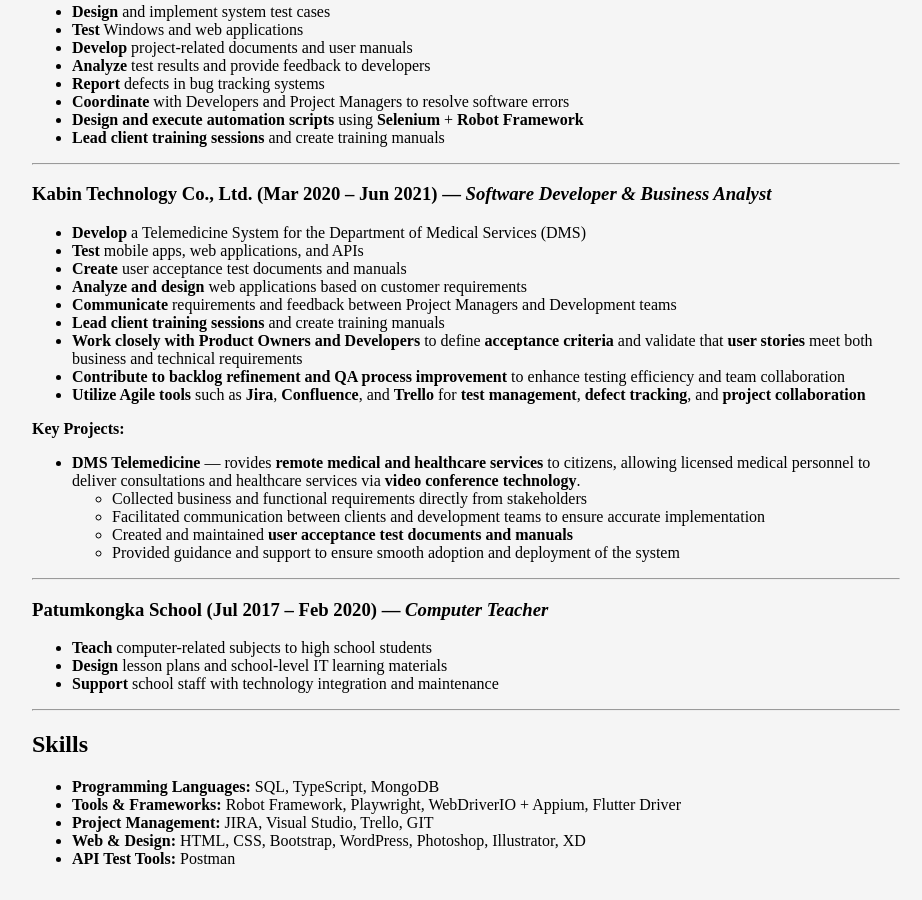
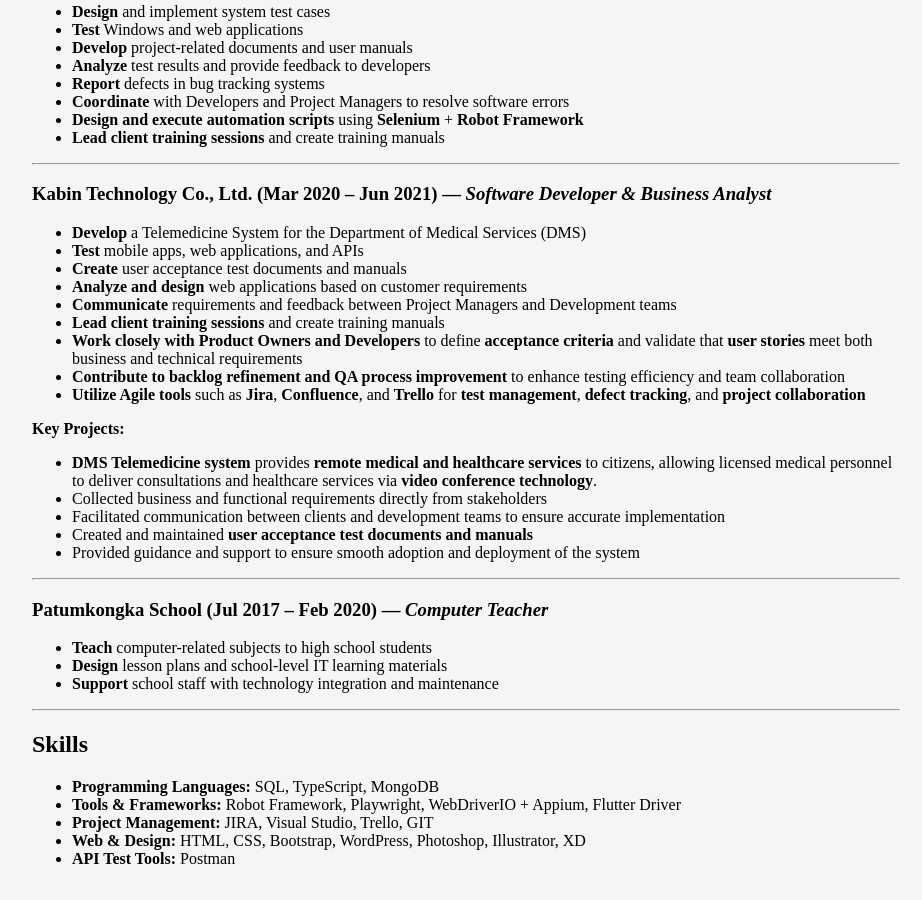
Before and after one commit to pichai-nootor/pichai-nootor.github.io, a Jekyll site: the page built from index.md, in a window 1280 px wide and 900 px high, scrolled down 1676 px. Shown: the whole window, without its empty margins (174-1096 px from the left). Built offline with Jekyll 4.4.1, drawn with Linux system fonts in a browser that asks for light colours; our own code applies the rules of GitHub Pages for plain Markdown files.

Commit message:
Update index.md

```diff
--- a/index.md
+++ b/index.md
@@ -82,7 +82,7 @@
 - **Utilize Agile tools** such as **Jira**, **Confluence**, and **Trello** for **test management**, **defect tracking**, and **project collaboration**
 
 **Key Projects:**
-- **DMS Telemedicine** — rovides **remote medical and healthcare services** to citizens, allowing licensed medical personnel to deliver consultations and healthcare services via **video conference technology**.
+-  **DMS Telemedicine system** provides **remote medical and healthcare services** to citizens, allowing licensed medical personnel to deliver consultations and healthcare services via **video conference technology**.
   - Collected business and functional requirements directly from stakeholders
   - Facilitated communication between clients and development teams to ensure accurate implementation
   - Created and maintained **user acceptance test documents and manuals**
```
